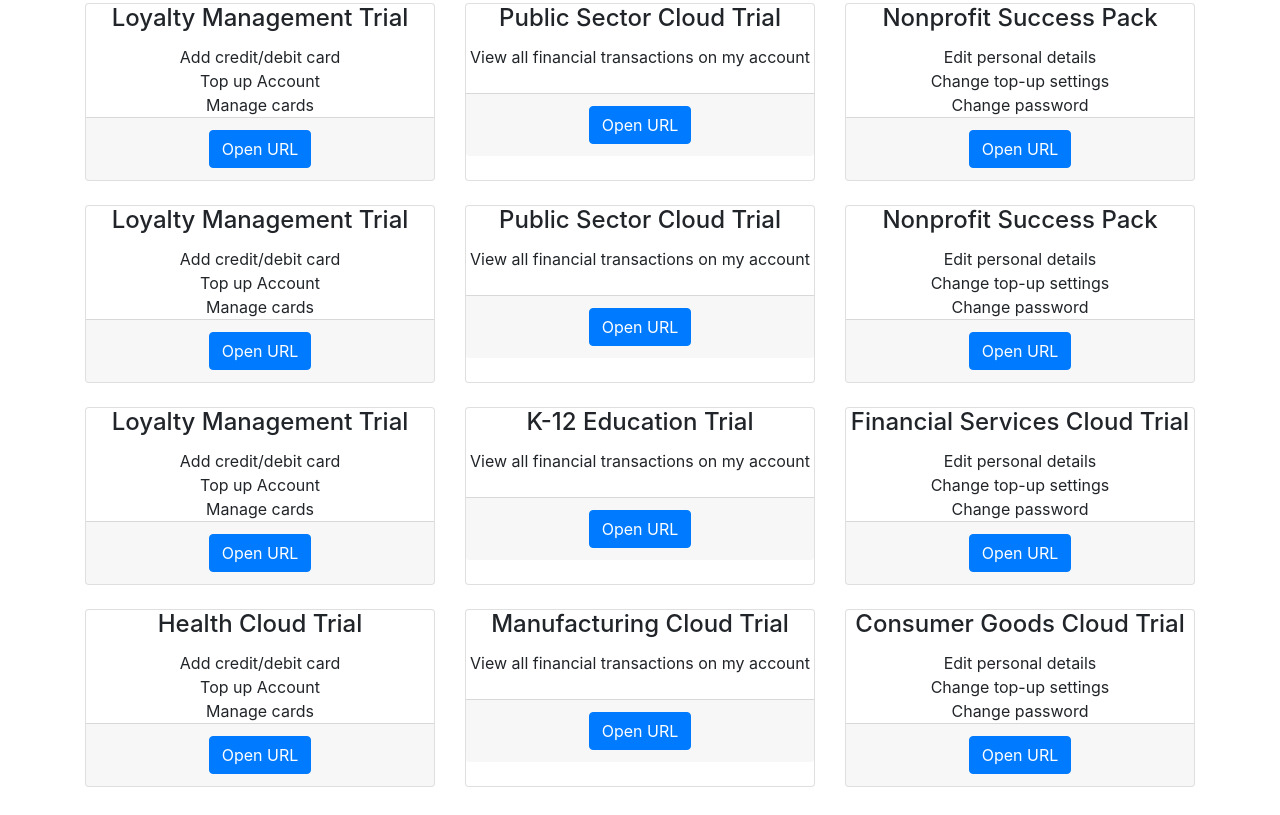
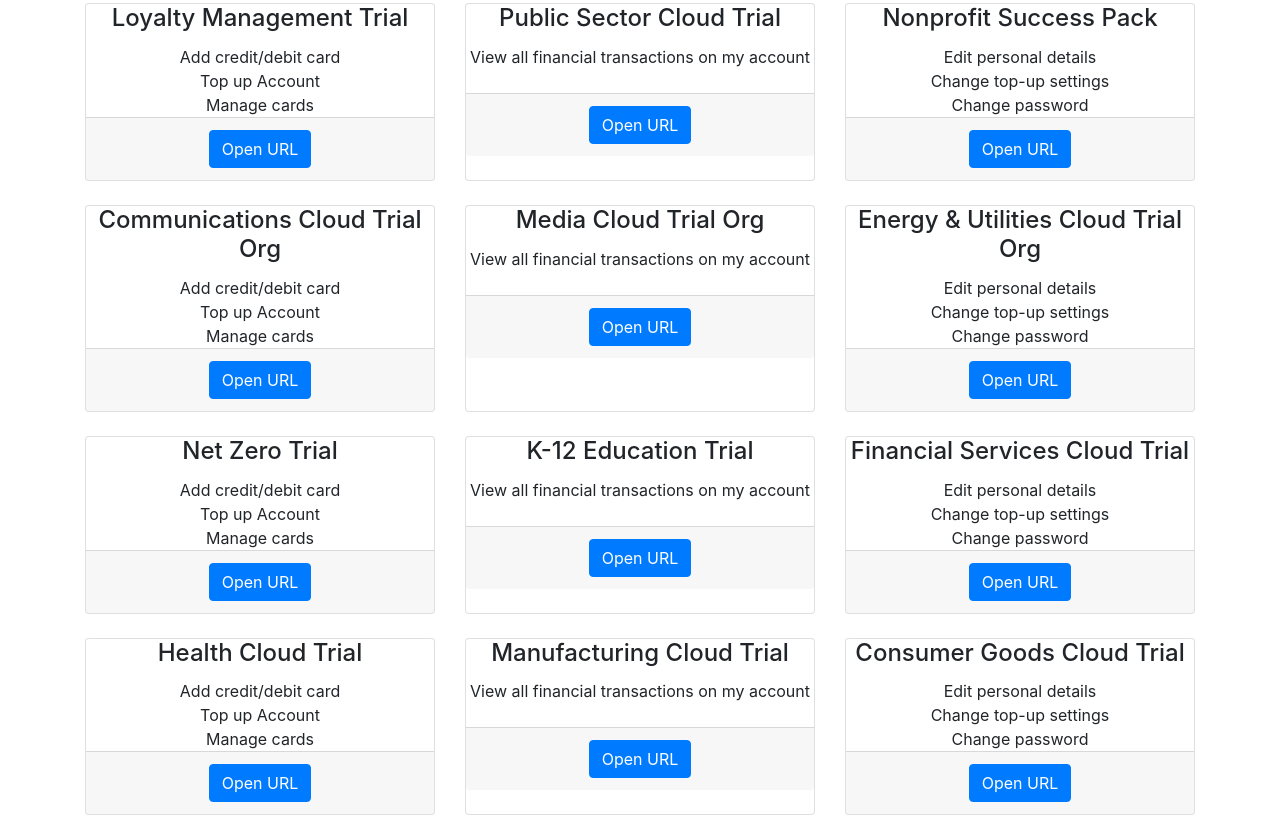
Before and after one commit to purnamo/bootstrapapp, a plain HTML site: page index.html in a window 1280 px wide. Shown: the part 725-1540 px from the top of the page. Before the commit the page ends 1512 px from the top, so only its background shows below. Drawn offline with nearby package versions, Linux system fonts and the light colour scheme.

Commit message:
new org names

```diff
--- a/index.html
+++ b/index.html
@@ -191,7 +191,7 @@
     <div class="card-deck mt-4">
         <div class="card text-center">
             <div class="card-block">
-                <h4 class="card-title">Loyalty Management Trial</h4>
+                <h4 class="card-title">Communications Cloud Trial Org</h4>
                 <p class="card-text">
                     Add credit/debit card
                     <br> Top up Account
@@ -205,7 +205,7 @@
 
         <div class="card text-center">
             <div class="card-block">
-                <h4 class="card-title">Public Sector Cloud Trial</h4>
+                <h4 class="card-title">Media Cloud Trial Org</h4>
                 <p class="card-text">
                     View all financial transactions on my account
                     <br>
@@ -218,7 +218,7 @@
         </div>
         <div class="card text-center">
             <div class="card-block">
-                <h4 class="card-title">Nonprofit Success Pack</h4>
+                <h4 class="card-title">Energy & Utilities Cloud Trial Org</h4>
                 <p class="card-text">
                     Edit personal details
                     <br> Change top-up settings
@@ -235,7 +235,7 @@
     <div class="card-deck mt-4">
         <div class="card text-center">
             <div class="card-block">
-                <h4 class="card-title">Loyalty Management Trial</h4>
+                <h4 class="card-title">Net Zero Trial</h4>
                 <p class="card-text">
                     Add credit/debit card
                     <br> Top up Account
```
